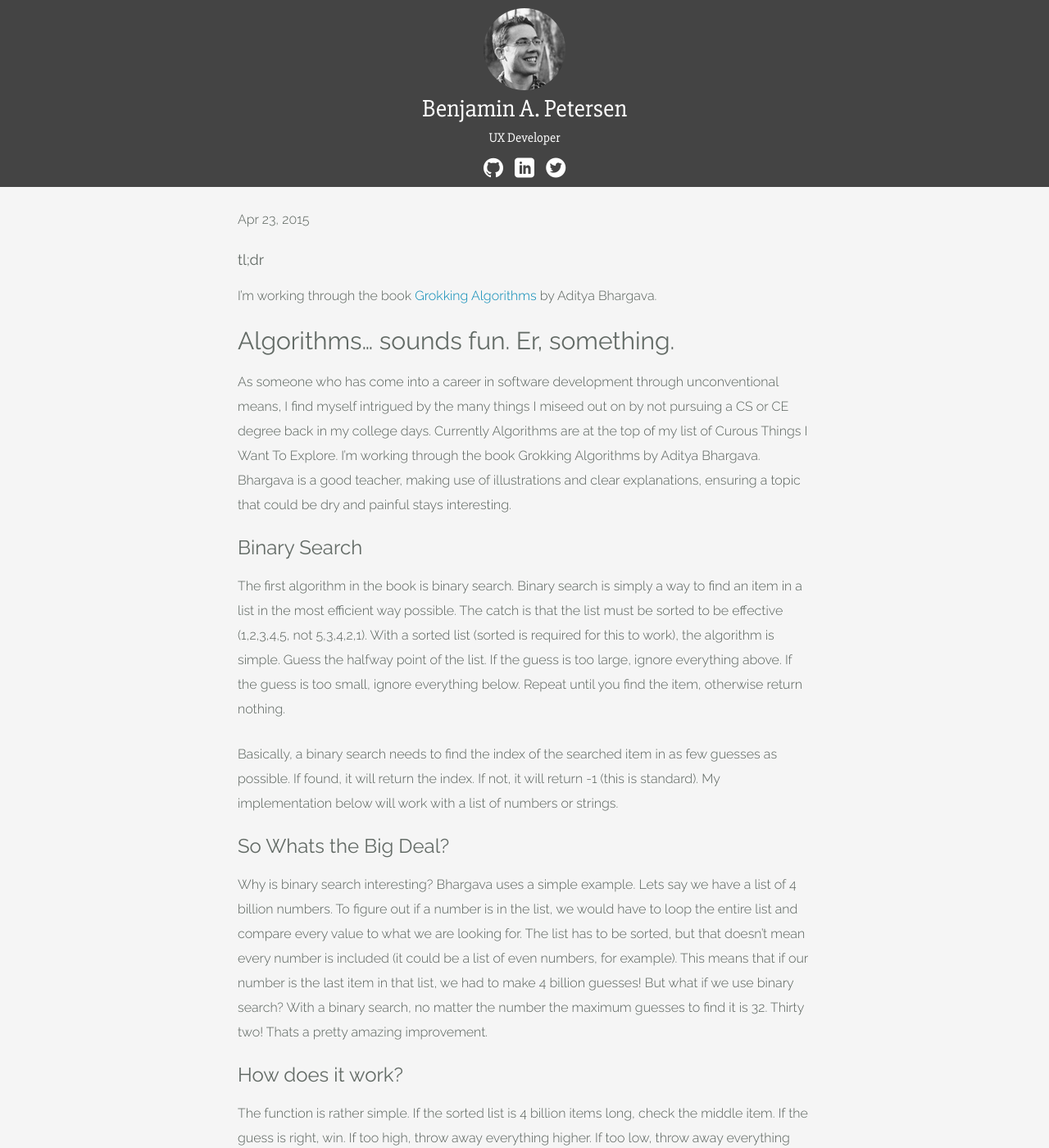
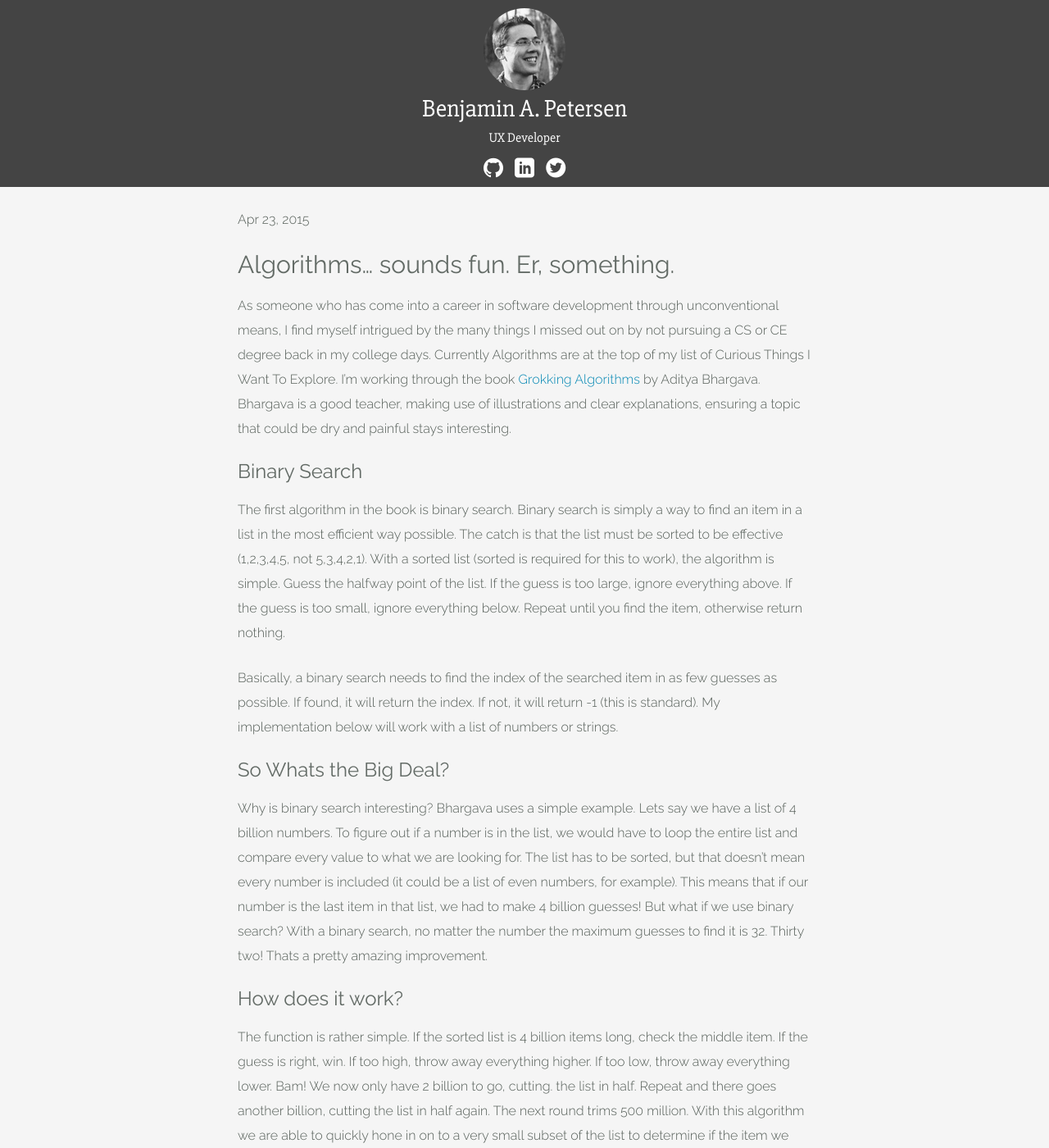
Before and after one commit to benjaminapetersen/benjaminapetersen.github.io, a Jekyll site: the page built from _posts/2015-04-23-algorithms-binary-search.md, in a window 1280 px wide and 1400 px high. Shown: the whole window at 82% size. Built offline with Jekyll 4.4.1, drawn with Linux system fonts in a browser that asks for light colours; some of the changed text lies outside the part shown.

Commit message:
Update to text

```diff
--- a/_posts/2015-04-23-algorithms-binary-search.md
+++ b/_posts/2015-04-23-algorithms-binary-search.md
@@ -5,17 +5,12 @@ title: "Algorithms, Binary Search in JavaScript"
 index: 3
 ---
 
-### tl;dr
-
-I'm working through the book
-[Grokking Algorithms](http://www.amazon.com/Grokking-Algorithms-illustrated-programmers-curious/dp/1617292230){:target="_blank"}{:title="Grokking Algorithms"} by Aditya Bhargava.
-
 # Algorithms... sounds fun.  Er, something.
 
 As someone who has come into a career in software development through unconventional means, I find
-myself intrigued by the many things I miseed out on by not pursuing a CS or CE degree back in my college
-days.  Currently Algorithms are at the top of my list of Curous Things I Want To Explore.  I'm working
-through the book Grokking Algorithms by Aditya Bhargava.  Bhargava is a good teacher, making use of illustrations
+myself intrigued by the many things I missed out on by not pursuing a CS or CE degree back in my college
+days.  Currently Algorithms are at the top of my list of Curious Things I Want To Explore. I'm working through the book
+[Grokking Algorithms](http://www.amazon.com/Grokking-Algorithms-illustrated-programmers-curious/dp/1617292230){:target="_blank"}{:title="Grokking Algorithms"} by Aditya Bhargava.  Bhargava is a good teacher, making use of illustrations
 and clear explanations, ensuring a topic that could be dry and painful stays interesting.
 
 ## Binary Search
@@ -42,7 +37,7 @@ Thirty two!  Thats a pretty amazing improvement.
 
 The function is rather simple.  If the sorted list is 4 billion items long, check the middle item.  If the guess is right, win.
 If too high, throw away everything higher. If too low, throw away everything lower. Bam! We now only have 2 billion to go, cutting.  the list in half.  Repeat and there goes another billion, cutting the list in half again.  The next round trims 500 million.
-With this algorithm we are able to quickly hone in onto a very small subset of the list to determine if the item we want exists.
+With this algorithm we are able to quickly hone in on to a very small subset of the list to determine if the item we want exists.
 
 ## Is it practical?
 
```
Also changed, not shown: other parts of _posts/2015-04-23-algorithms-binary-search.md (+1 -1 lines).
